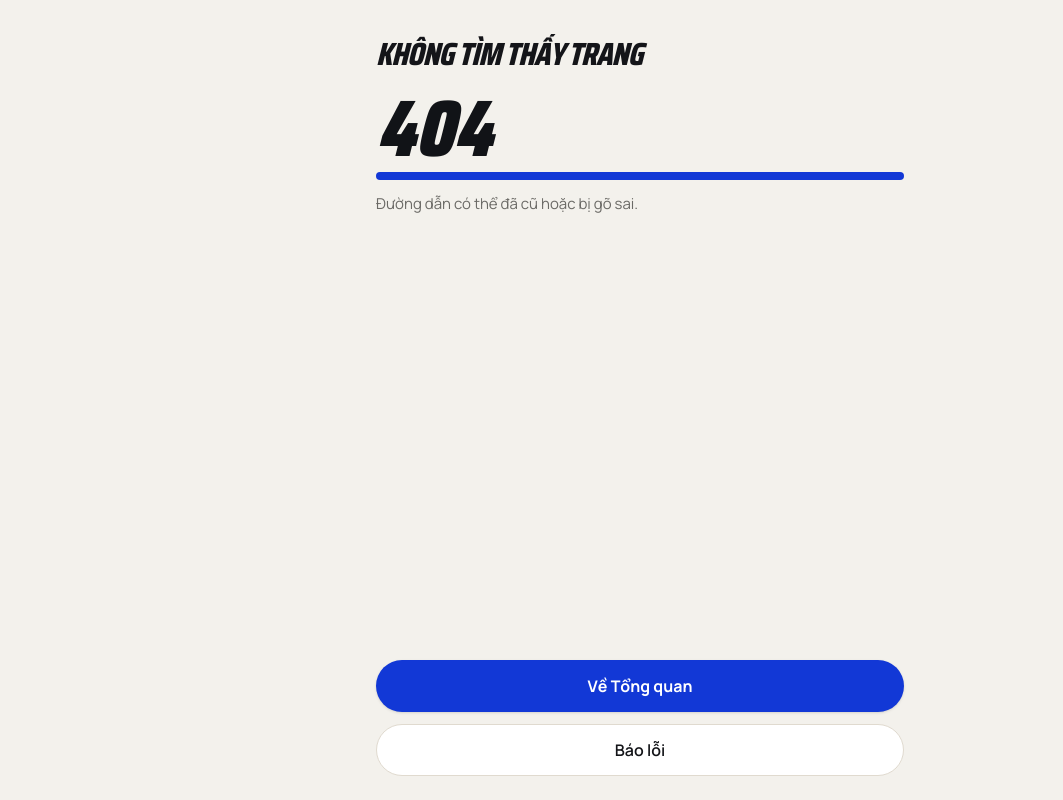
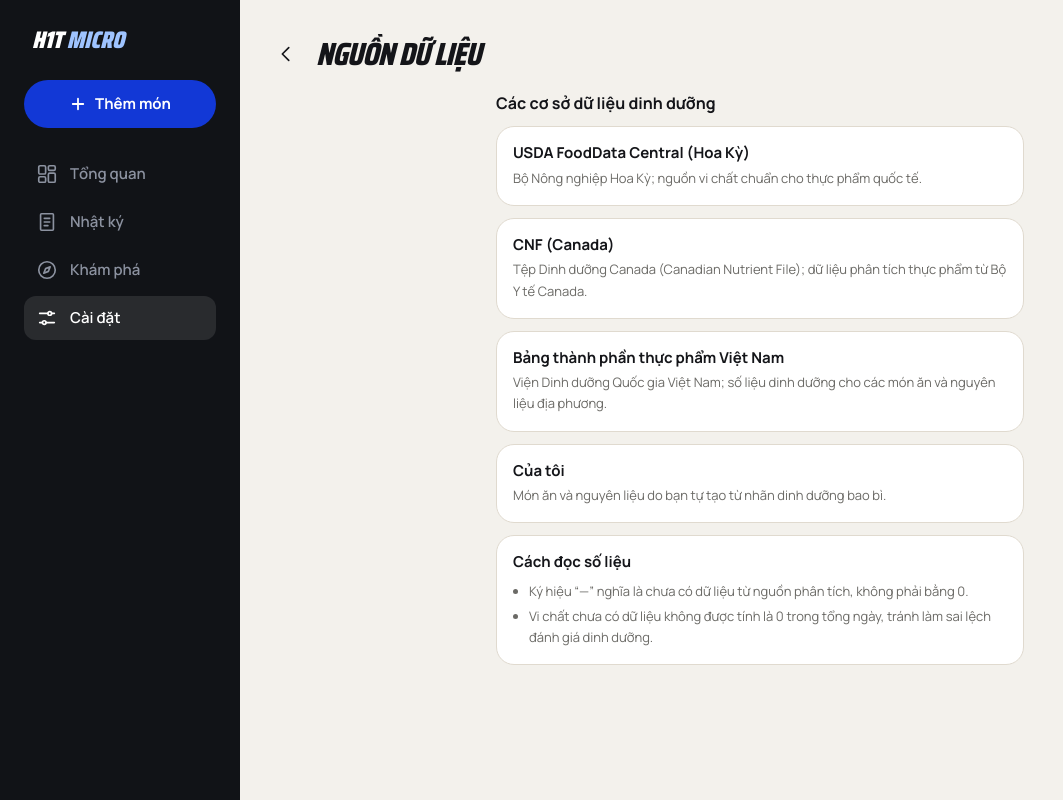
Before and after one commit to DongDuong2001/nutrition-fortifykitchen, a Next.js app in the folder apps/web/: page /settings/data-sources in a window 1280 px wide. Before the commit this address had no page. Shown: the whole page, without its empty margins (0-1063 px from the left). Built offline with nearby package versions, Linux system fonts and the light colour scheme.

Commit message:
ag-15: item 5 - data-sources page and food detail source link

```diff
--- a/apps/web/app/foods/[id]/page.tsx
+++ b/apps/web/app/foods/[id]/page.tsx
@@ -118,7 +118,26 @@ function FoodDetailInner() {
       <AppHeader
         variant="sub"
         title={food.nameVi}
-        subtitle={`${categoryLabel(categoryOf(food))} · ${food.brand ? `${food.brand} · ` : ""}${foodSourceLabel(food.source)} · ${food.servings[0]?.grams ?? 100} g mỗi khẩu phần`}
+        subtitle={
+          <span className="inline-flex items-center flex-wrap gap-1">
+            <span>{categoryLabel(categoryOf(food))}</span>
+            <span>·</span>
+            {food.brand && (
+              <>
+                <span>{food.brand}</span>
+                <span>·</span>
+              </>
+            )}
+            <Link
+              href="/settings/data-sources"
+              className="inline-flex items-center min-h-[44px] -my-2.5 px-1 -mx-1 text-inherit underline hover:text-blue transition-colors"
+            >
+              {foodSourceLabel(food.source)}
+            </Link>
+            <span>·</span>
+            <span>{food.servings[0]?.grams ?? 100} g mỗi khẩu phần</span>
+          </span>
+        }
         onBack={goBack}
         actions={
           <button
--- /dev/null
+++ b/apps/web/app/settings/data-sources/page.tsx
@@ -0,0 +1,28 @@
+import type { Metadata } from "next";
+import { AppHeader } from "@/components/ui/app-header";
+import { AppShell } from "@/components/ui/app-shell";
+import { SectionTitle } from "@/components/ui/section-title";
+import { DataSourceCards } from "@/components/data-sources/data-source-cards";
+
+export const metadata: Metadata = {
+  title: "Nguồn dữ liệu | H1T MICRO",
+};
+
+export default function DataSourcesPage() {
+  return (
+    <AppShell>
+      <AppHeader
+        variant="sub"
+        title="Nguồn dữ liệu"
+        backHref="/settings"
+        layout="wide"
+        alignGroup="data-sources-header"
+      />
+
+      <main className="flex-1 w-full max-w-[560px] mx-auto px-4 pt-4 pb-8 flex flex-col gap-3">
+        <SectionTitle>Các cơ sở dữ liệu dinh dưỡng</SectionTitle>
+        <DataSourceCards />
+      </main>
+    </AppShell>
+  );
+}
--- /dev/null
+++ b/apps/web/components/data-sources/data-source-cards.tsx
@@ -0,0 +1,24 @@
+import React from "react";
+import { Card } from "@/components/ui/card";
+import { DATA_SOURCES, DATA_READING_GUIDE } from "@/lib/data-sources";
+
+export function DataSourceCards() {
+  return (
+    <div className="flex flex-col gap-3">
+      {DATA_SOURCES.map((source) => (
+        <Card as="article" key={source.id} className="flex flex-col gap-1 p-4">
+          <h3 className="m-0 text-[15px] font-bold text-text leading-snug">{source.name}</h3>
+          <p className="m-0 text-[13px] text-secondary leading-relaxed">{source.description}</p>
+        </Card>
+      ))}
+
+      <Card as="article" className="flex flex-col gap-2 p-4 bg-card border border-card-border">
+        <h3 className="m-0 text-[15px] font-bold text-text leading-snug">{DATA_READING_GUIDE.title}</h3>
+        <ul className="m-0 pl-4 list-disc text-[13px] text-secondary leading-relaxed space-y-1">
+          <li>{DATA_READING_GUIDE.bullet1}</li>
+          <li>{DATA_READING_GUIDE.bullet2}</li>
+        </ul>
+      </Card>
+    </div>
+  );
+}
--- /dev/null
+++ b/apps/web/lib/data-sources.ts
@@ -0,0 +1,39 @@
+/**
+ * Data sources catalog for food and nutrition information in H1T MICRO.
+ * Every source code recognized by foodSourceLabel has a corresponding entry here.
+ */
+
+export interface DataSourceItem {
+  id: string;
+  name: string;
+  description: string;
+}
+
+export const DATA_SOURCES: DataSourceItem[] = [
+  {
+    id: "usda",
+    name: "USDA FoodData Central (Hoa Kỳ)",
+    description: "Bộ Nông nghiệp Hoa Kỳ; nguồn vi chất chuẩn cho thực phẩm quốc tế.",
+  },
+  {
+    id: "cnf",
+    name: "CNF (Canada)",
+    description: "Tệp Dinh dưỡng Canada (Canadian Nutrient File); dữ liệu phân tích thực phẩm từ Bộ Y tế Canada.",
+  },
+  {
+    id: "vn-fct",
+    name: "Bảng thành phần thực phẩm Việt Nam",
+    description: "Viện Dinh dưỡng Quốc gia Việt Nam; số liệu dinh dưỡng cho các món ăn và nguyên liệu địa phương.",
+  },
+  {
+    id: "custom",
+    name: "Của tôi",
+    description: "Món ăn và nguyên liệu do bạn tự tạo từ nhãn dinh dưỡng bao bì.",
+  },
+];
+
+export const DATA_READING_GUIDE = {
+  title: "Cách đọc số liệu",
+  bullet1: "Ký hiệu “—” nghĩa là chưa có dữ liệu từ nguồn phân tích, không phải bằng 0.",
+  bullet2: "Vi chất chưa có dữ liệu không được tính là 0 trong tổng ngày, tránh làm sai lệch đánh giá dinh dưỡng.",
+};
```
Also changed, not shown: 2 other files (tests, documents, lock files or other folders).
